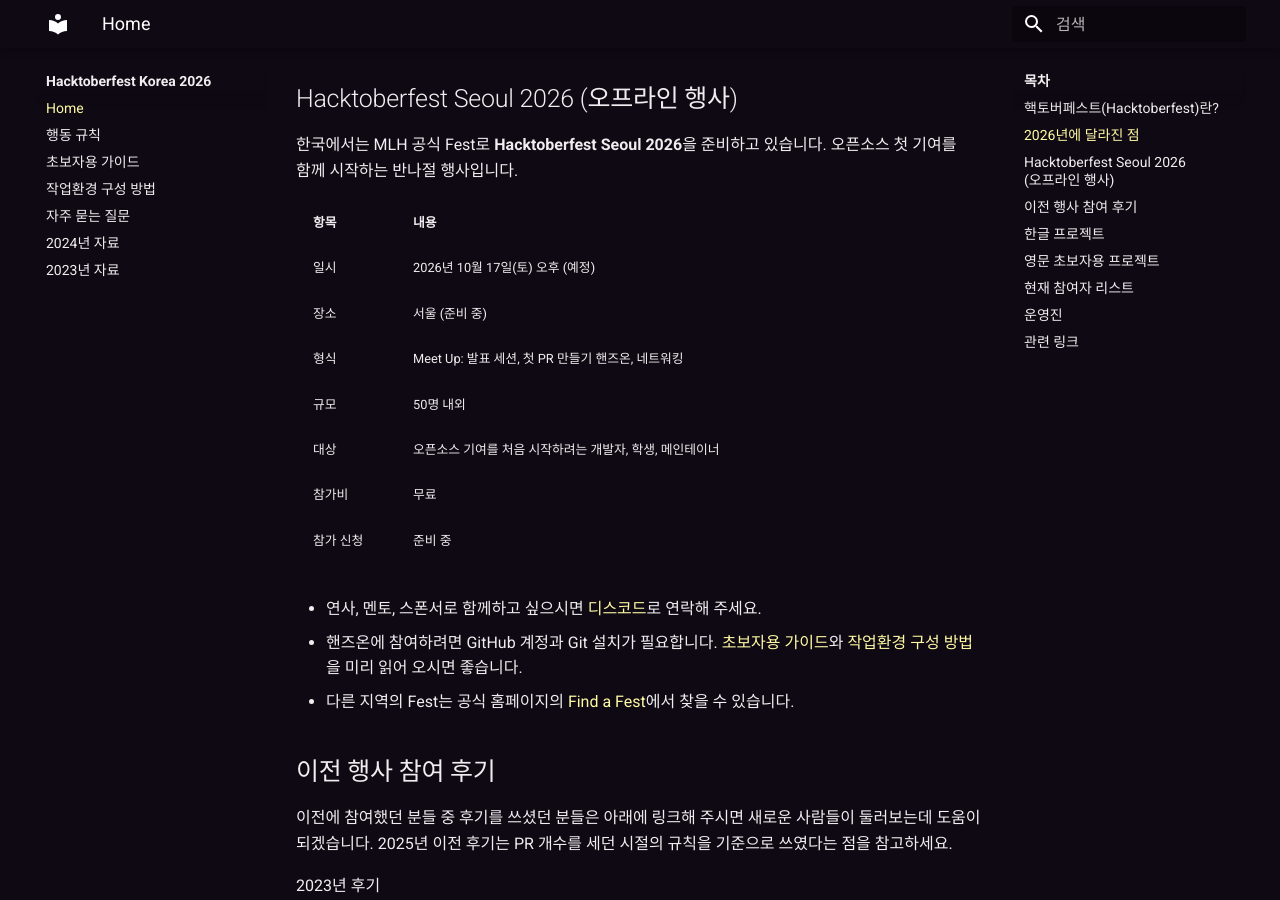
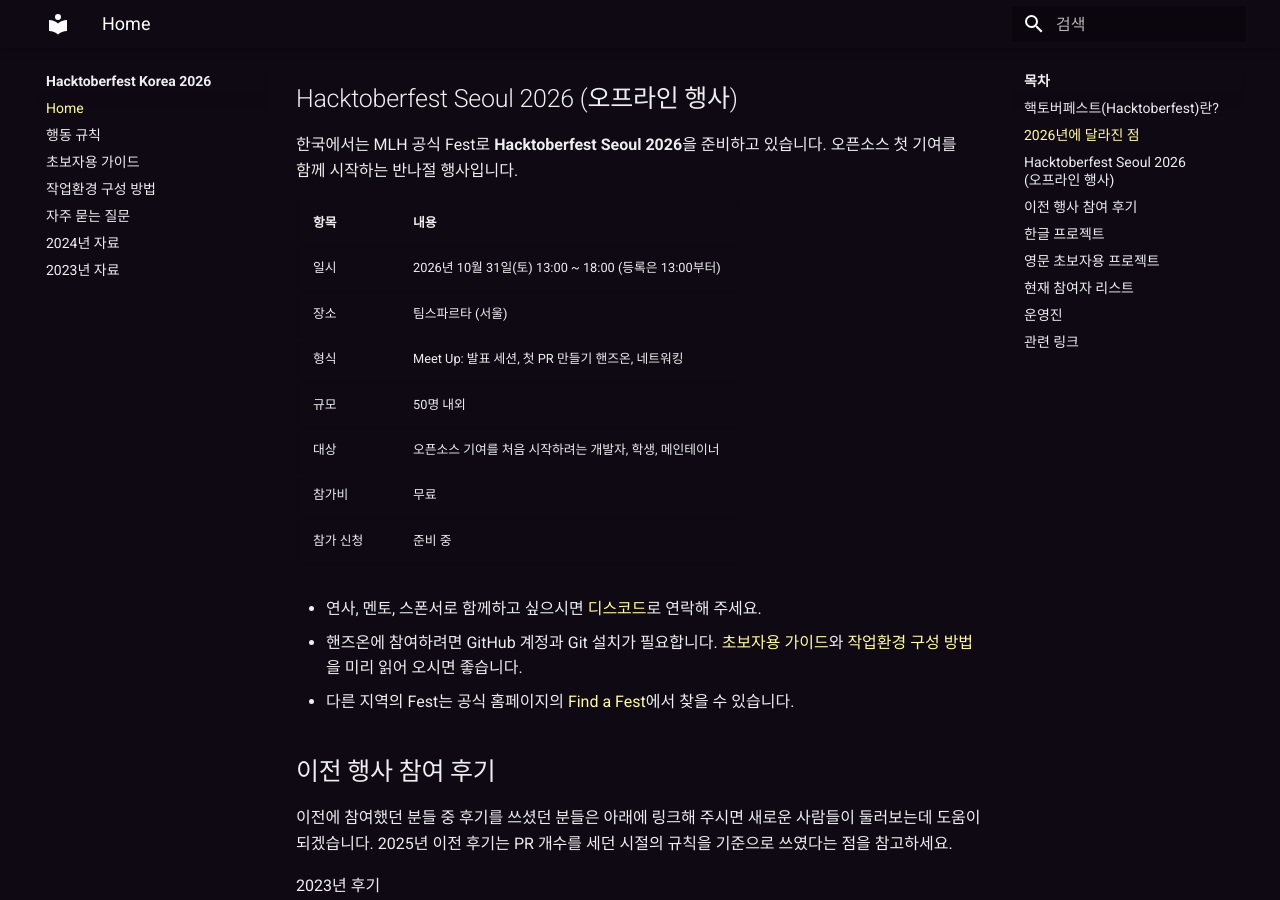
Before and after one commit to hacktoberfestkorea/hacktoberfestkorea, an MkDocs documentation site: the page built from docs/index.md, in a window 1280 px wide and 900 px high, scrolled down 1655 px. Built offline with MkDocs 1.6.1 and Material for MkDocs 9.7.7, drawn with Linux system fonts in a browser that asks for light colours; some of the changed text lies outside the part shown.

Commit message:
Confirm Hacktoberfest Seoul 2026 date and venue

```diff
--- a/docs/index.md
+++ b/docs/index.md
@@ -12,7 +12,7 @@
 </center>
 
 !!! info "2026년 10월, 서울에서 오프라인 행사가 열립니다"
-    올해 10월 중 서울에서 MLH 공식 Fest **Hacktoberfest Seoul 2026**(오프라인, 무료)을 엽니다. 오픈소스 첫 기여를 함께 시작하는 반나절 행사입니다. 자세한 내용은 [아래 안내](#hacktoberfest-seoul-2026)를 참고하세요.
+    10월 31일(토) 서울 팀스파르타에서 MLH 공식 Fest **Hacktoberfest Seoul 2026**(오프라인, 무료)을 엽니다. 오픈소스 첫 기여를 함께 시작하는 반나절 행사입니다. 자세한 내용은 [아래 안내](#hacktoberfest-seoul-2026)를 참고하세요.
 
 ## 핵토버페스트(Hacktoberfest)란?
 
@@ -41,8 +41,8 @@
 
 | 항목 | 내용 |
 |---|---|
-| 일시 | 2026년 10월 17일(토) 오후 (예정) |
-| 장소 | 서울 (준비 중) |
+| 일시 | 2026년 10월 31일(토) 13:00 ~ 18:00 (등록은 13:00부터) |
+| 장소 | 팀스파르타 (서울) |
 | 형식 | Meet Up: 발표 세션, 첫 PR 만들기 핸즈온, 네트워킹 |
 | 규모 | 50명 내외 |
 | 대상 | 오픈소스 기여를 처음 시작하려는 개발자, 학생, 메인테이너 |
```
